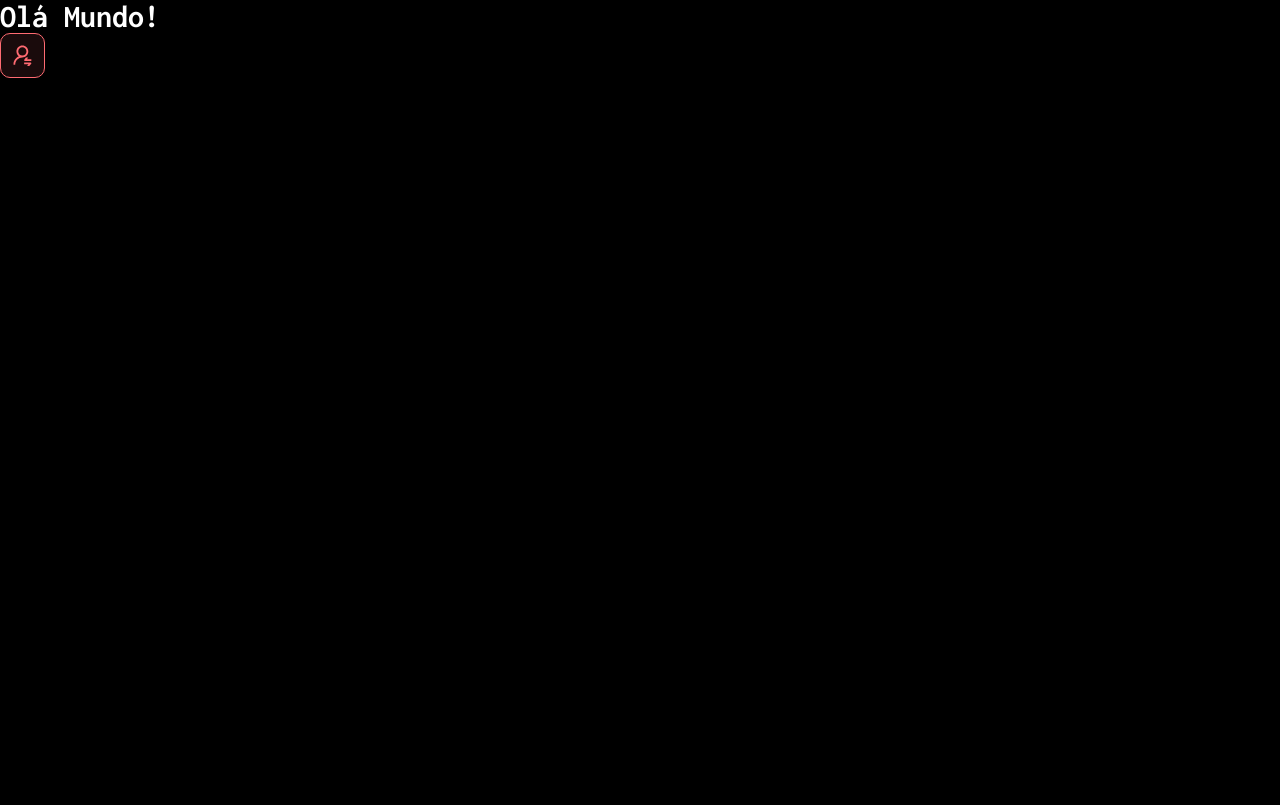
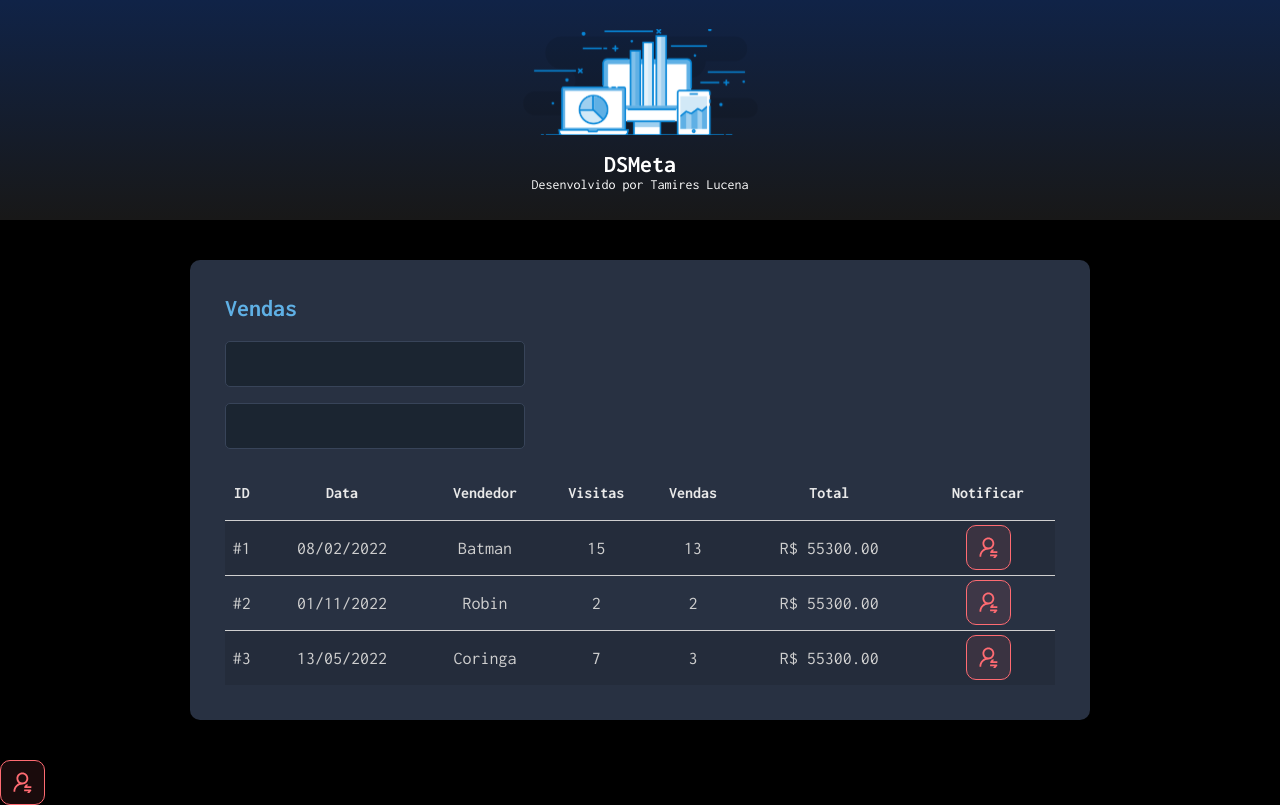
Before and after one commit to TamiresLucena/dsmeta, a React (Vite) app in the folder frontend/: page / in a window 1280 px wide. Built offline with nearby package versions, Linux system fonts and the light colour scheme.

Commit message:
feat: add header and sales card components

```diff
--- a/frontend/src/App.tsx
+++ b/frontend/src/App.tsx
@@ -1,9 +1,18 @@
+import Header from "./components/Header"
 import NotificationButton from "./components/NotificationButton"
+import SalesCard from "./components/SalesCard"
 
 function App() {
   return (
     <>
-      <h1>Olá Mundo!</h1>
+      <Header />
+      <main>
+        <section id="sales">
+          <div className="dsmeta-container">
+            <SalesCard />
+          </div>
+        </section>
+      </main>
       <NotificationButton />
     </>
   )
--- /dev/null
+++ b/frontend/src/components/Header/index.tsx
@@ -0,0 +1,16 @@
+import logo from '../../assets/img/logo.svg'
+import './styles.css'
+
+function Header() {
+    return (
+        <header>
+            <div className="dsmeta-logo-container">
+                <img src={logo} alt="DSMeta" />
+                <h1>DSMeta</h1>
+                <p>Desenvolvido por <a href="https://www.linkedin.com/in/tamireslucena/">Tamires Lucena</a></p>
+            </div>
+        </header>
+    )
+}
+
+export default Header
--- /dev/null
+++ b/frontend/src/components/Header/styles.css
@@ -0,0 +1,27 @@
+header {
+    height: 220px;
+    background: linear-gradient(180deg, #102347 0%, #181818 100%);
+    display: flex;
+    align-items: center;
+    justify-content: center;
+}
+
+.dsmeta-logo-container {
+    display: flex;
+    flex-direction: column;
+    align-items: center;
+}
+
+.dsmeta-logo-container img {
+    width: 235px;
+}
+
+.dsmeta-logo-container h1 {
+    margin-top: 15px;
+    font-size: 24px;
+}
+
+.dsmeta-logo-container p {
+    font-size: 14px;
+    font-weight: 300px;
+}
--- /dev/null
+++ b/frontend/src/components/SalesCard/index.tsx
@@ -0,0 +1,77 @@
+import NotificationButton from '../NotificationButton'
+import './styles.css'
+
+function SalesCard() {
+    return (
+        <div className="dsmeta-card">
+            <h2 className="dsmeta-sales-title">Vendas</h2>
+            <div>
+                <div className="dsmeta-form-control-container">
+                    <input className="dsmeta-form-control" type="text" />
+                </div>
+                <div className="dsmeta-form-control-container">
+                    <input className="dsmeta-form-control" type="text" />
+                </div>
+            </div>
+
+            <div>
+                <table className="dsmeta-sales-table">
+                    <thead>
+                        <tr>
+                            <th className="show992">ID</th>
+                            <th className="show576">Data</th>
+                            <th>Vendedor</th>
+                            <th className="show992">Visitas</th>
+                            <th className="show992">Vendas</th>
+                            <th>Total</th>
+                            <th>Notificar</th>
+                        </tr>
+                    </thead>
+                    <tbody>
+                        <tr>
+                            <td className="show992">#1</td>
+                            <td className="show576">08/02/2022</td>
+                            <td>Batman</td>
+                            <td className="show992">15</td>
+                            <td className="show992">13</td>
+                            <td>R$ 55300.00</td>
+                            <td>
+                                <div className="dsmeta-red-btn-container">
+                                    <NotificationButton />
+                                </div>
+                            </td>
+                        </tr>
+                        <tr>
+                            <td className="show992">#2</td>
+                            <td className="show576">01/11/2022</td>
+                            <td>Robin</td>
+                            <td className="show992">2</td>
+                            <td className="show992">2</td>
+                            <td>R$ 55300.00</td>
+                            <td>
+                                <div className="dsmeta-red-btn-container">
+                                    <NotificationButton />
+                                </div>
+                            </td>
+                        </tr>
+                        <tr>
+                            <td className="show992">#3</td>
+                            <td className="show576">13/05/2022</td>
+                            <td>Coringa</td>
+                            <td className="show992">7</td>
+                            <td className="show992">3</td>
+                            <td>R$ 55300.00</td>
+                            <td>
+                                <div className="dsmeta-red-btn-container">
+                                    <NotificationButton />
+                                </div>
+                            </td>
+                        </tr>
+                    </tbody>
+                </table>
+            </div>
+        </div>
+    )
+}
+
+export default SalesCard
--- /dev/null
+++ b/frontend/src/components/SalesCard/styles.css
@@ -0,0 +1,97 @@
+.dsmeta-card {
+    background-color: #283142;
+    border-radius: 10px;
+    padding: 30px 10px;
+}
+
+.dsmeta-sales-title {
+    color: #5fb0e5;
+    font-size: 24px;
+    margin-bottom: 20px;
+}
+
+.dsmeta-form-control-container {
+    margin-bottom: 16px;
+    max-width: 300px;
+}
+
+.dsmeta-form-control {
+    width: 100%;
+    height: 46px;
+    background-color: #1B2531;
+    color: #9AAABE;
+    border: 1px solid #384459;
+    border-radius: 5px;
+    padding: 0 20px;
+    font-size: 18px;
+}
+
+.dsmeta-sales-table {
+    width: 100%;
+    border-spacing: 0;
+    border-collapse: collapse;
+}
+
+.dsmeta-sales-table thead {
+    height: 55px;
+    font-size: 16px;
+    color: #E9E9E9;
+    font-weight: 700;
+}
+
+.dsmeta-sales-table tbody {
+    font-size: 14px;
+    font-weight: 400;
+    color: #CFCFCF;
+    text-align: center;
+}
+
+.dsmeta-sales-table tbody tr {
+    height: 74px;
+    border-top: 1px solid;
+}
+
+.dsmeta-sales-table tbody tr:hover>td {
+    background-color: #384459;
+}
+
+.dsmeta-sales-table tbody tr:nth-child(odd) {
+    background-color: #242C3B;
+}
+
+.dsmeta-red-btn-container {
+    display: flex;
+    justify-content: center;
+}
+
+.show576 {
+    display: none;
+}
+
+.show992 {
+    display: none;
+}
+
+@media (min-width: 576px) {
+    .show576 {
+        display: table-cell;
+    }
+
+    .dsmeta-card {
+        padding: 35px;
+    }
+
+    .dsmeta-sales-table tbody tr {
+        height: 55px;
+    }
+
+    .dsmeta-sales-table tbody {
+        font-size: 18px;
+    }
+}
+
+@media (min-width: 992px) {
+    .show992 {
+        display: table-cell;
+    }
+}
--- a/frontend/src/index.css
+++ b/frontend/src/index.css
@@ -19,3 +19,13 @@
   color: unset;
   text-decoration: none;
 }
+
+.dsmeta-container {
+  width: 100%;
+  max-width: 900px;
+  margin: 0 auto;
+}
+
+#sales {
+  padding: 40px 10px;
+}
```
Also changed, not shown: frontend/src/assets/img/logo.svg (added).
